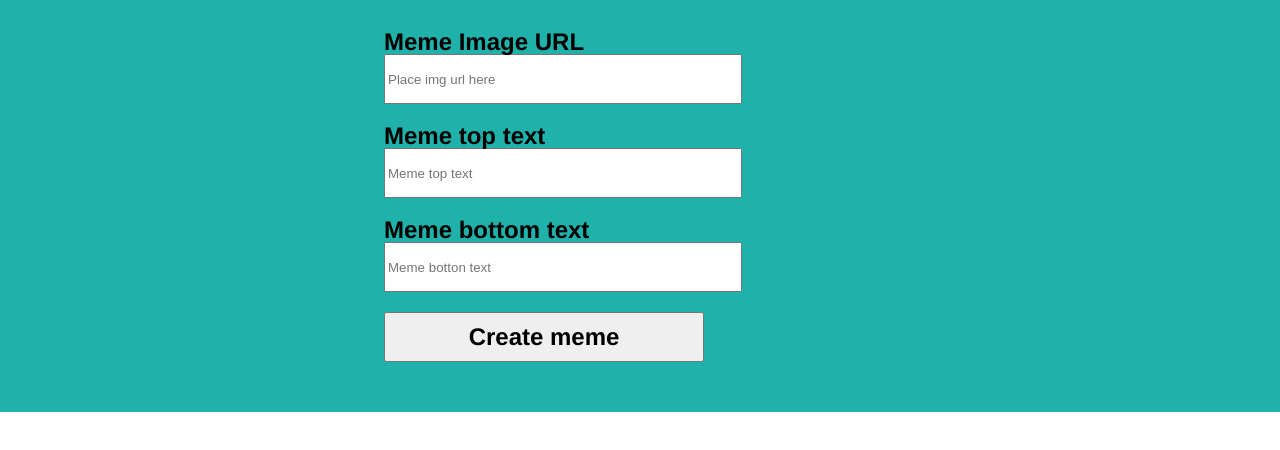
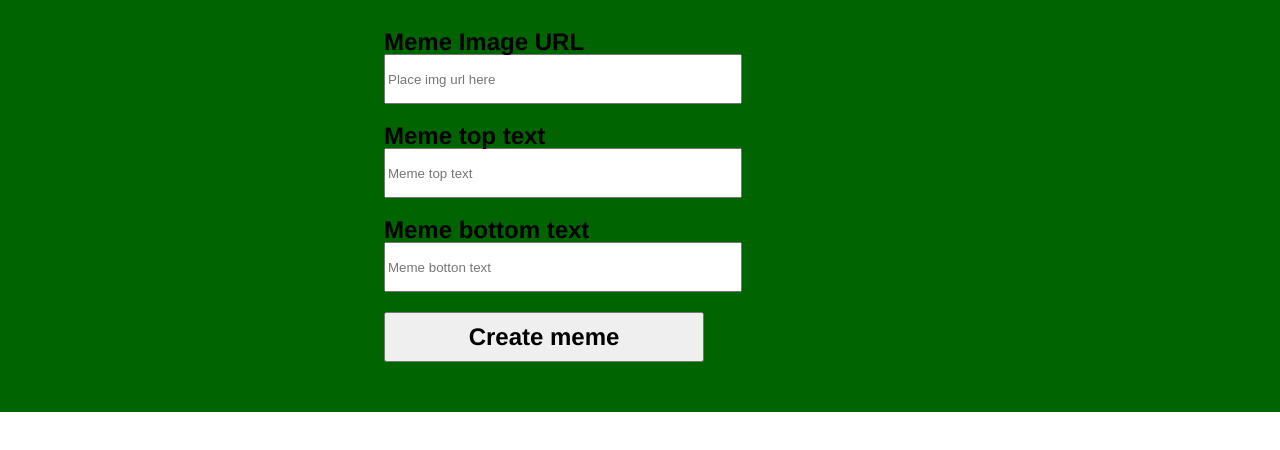
Before and after one commit to nicksmith1107/testrepo, a plain HTML site: page index.html in a window 1280 px wide. Drawn offline with Linux system fonts and the light colour scheme.

Commit message:
changed bg to dark green

```diff
--- a/styles.css
+++ b/styles.css
@@ -19,7 +19,7 @@ form input,
 }
 
 #memeformsection {
-    background: lightseagreen;
+    background: darkgreen;
     padding: 30px 0;
     position: relative;
 }
```
